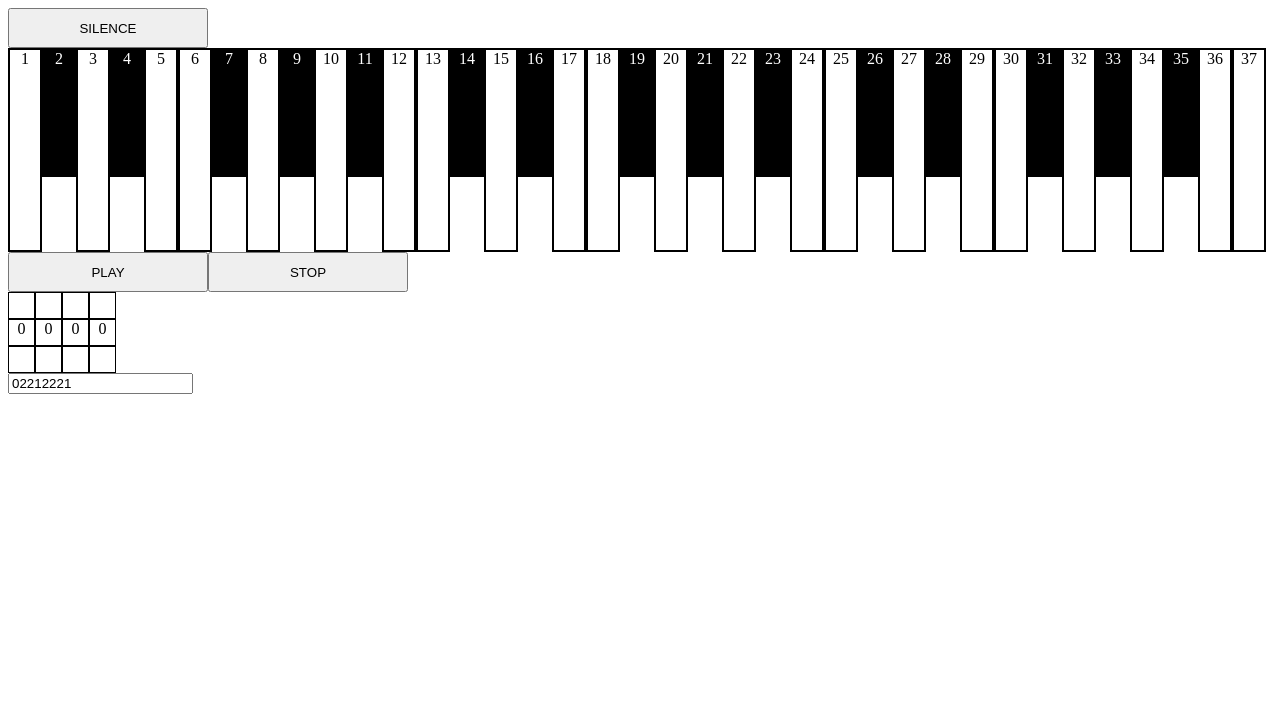
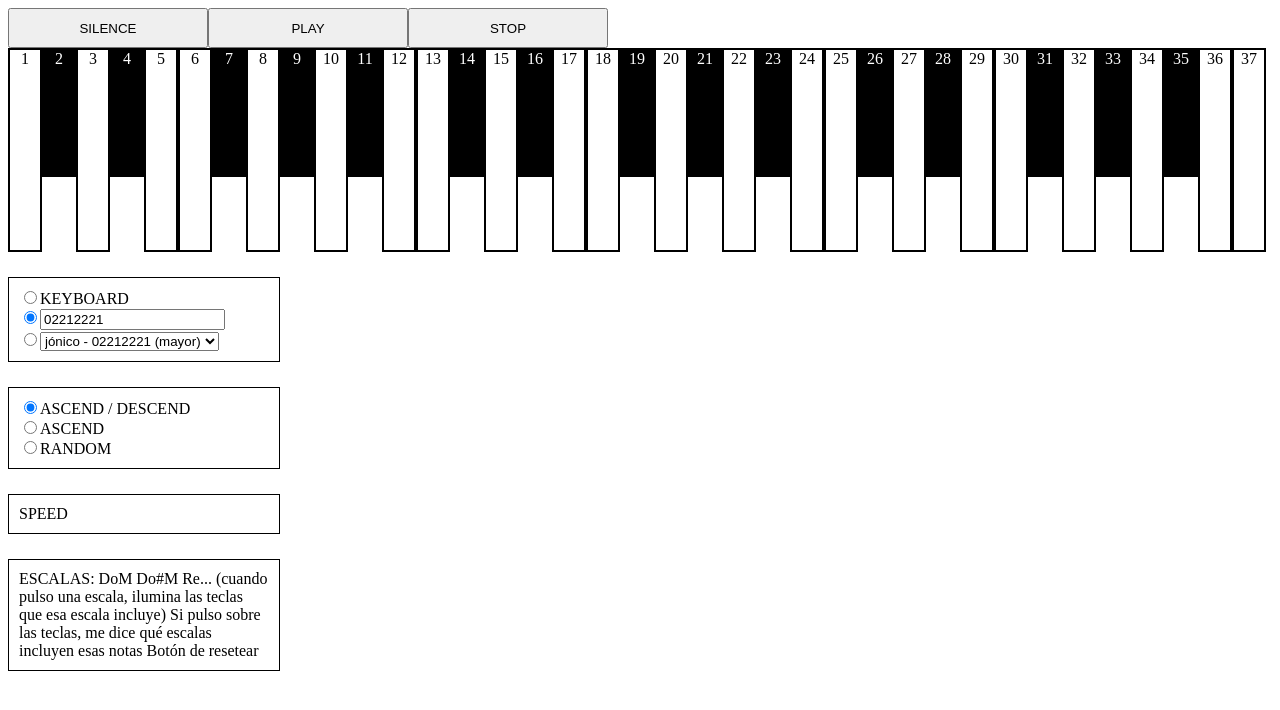
Before and after one commit to JosepConejero/escales, a React (Create React App) app: page / in a window 1280 px wide. Shown: the top 710 px of the page. Built offline with nearby package versions, Linux system fonts and the light colour scheme; no server answers.

Commit message:
Added modusReducer and its actionTypes

```diff
--- a/src/App.js
+++ b/src/App.js
@@ -14,6 +14,13 @@ const Container = styled.div`
 const Button = styled.button`
   width: 200px;
   height: 40px;
+`;
+
+const MarkDiv = styled.div`
+  margin-top: 25px;
+  border: solid black 1px;
+  width: 250px;
+  padding: 10px;
 `;
 
 const notes = [
@@ -84,31 +91,6 @@ const stopNotes = () => {
 //111111111111
 //11111111112 -
 
-//let arpeggio = [];
-
-/* const obtainSequence = (initialIntervals) => {
-  let globalSum = 0;
-  let leftToRightSequence = initialIntervals.map((item) => {
-    globalSum += item;
-    return globalSum;
-  });
-  let complete = [
-    ...leftToRightSequence,
-    ...leftToRightSequence.reverse().slice(1, -1),
-  ];
-
-  console.log("entra en obtainSequence: ", complete);
-  return complete;
-}; */
-
-/* const playArpeggio = () => {
-  keySounds.forEach((sound) => {
-    sound.play();
-  });
-}; */
-
-console.log("ejecuta el cuerpo del componente pero fuera de App");
-
 function App() {
   const arpeggioSequence = useSelector((state) => state.arpeggioData);
   const [nIntervId, setnIntervId] = useState();
@@ -117,34 +99,79 @@ function App() {
   const playArrayNotes = () => {
     keySounds[arpeggioSequence[order]].play();
     order >= arpeggioSequence.length - 1 ? (order = 0) : order++;
-    console.log("entra en playArrayNotes");
-    console.log(arpeggioSequence);
   };
 
   const playSequence = () => {
     setnIntervId(setInterval(playArrayNotes, 500));
-    console.log("entra en playSequence");
   };
 
   const stopSequence = () => {
     clearInterval(nIntervId);
     order = 0;
-    console.log("entra en stopSequence");
   };
 
   console.log("entra dentro de App");
   return (
     <>
       <Button onClick={stopNotes}>SILENCE</Button>
+      <Button onClick={playSequence}>PLAY</Button>
+      <Button onClick={stopSequence}>STOP</Button>
       <Container className="App">
         {keySounds.map((item, index) => (
           <Key key={index} note={index + 1} keySound={keySounds[index]} />
         ))}
       </Container>
-      <Button onClick={playSequence}>PLAY</Button>
-      <Button onClick={stopSequence}>STOP</Button>
-      <DigitList></DigitList>
-      <InputScale></InputScale>
+      <form name="scales">
+        <MarkDiv>
+          <div>
+            {" "}
+            <input type="radio" name="keyboard"></input>
+            <label>KEYBOARD</label>
+          </div>
+          <div>
+            <input type="radio" name="keyboard" defaultChecked></input>
+            <InputScale></InputScale>
+          </div>
+          <div>
+            <input type="radio" name="keyboard"></input>
+            <select id="slcAutos">
+              <option value="jónico">jónico - 02212221 (mayor)</option>
+              <option value="dórico">dórico - 02122212</option>
+              <option value="frigio">frigio - 01222122</option>
+              <option value="lidio">lidio - 02221221</option>
+              <option value="mixolidio">mixolidio - 02212212</option>
+              <option value="eólico">eólico - 02122122 (menor)</option>
+              <option value="locrio">locrio - 01221222</option>
+              <option value="raruna1">012121212</option>
+              <option value="raruna2">02121222</option>
+            </select>
+          </div>
+        </MarkDiv>
+      </form>
+
+      <form name="arpeggios">
+        <MarkDiv>
+          <div>
+            {" "}
+            <input type="radio" name="arpeg" defaultChecked></input>
+            <label>ASCEND / DESCEND</label>
+          </div>
+          <div>
+            <input type="radio" name="arpeg"></input>
+            <label>ASCEND</label>
+          </div>
+          <div>
+            <input type="radio" name="arpeg"></input>
+            <label>RANDOM</label>
+          </div>
+        </MarkDiv>
+      </form>
+      <MarkDiv>SPEED</MarkDiv>
+      <MarkDiv>
+        ESCALAS: DoM Do#M Re... (cuando pulso una escala, ilumina las teclas que
+        esa escala incluye) Si pulso sobre las teclas, me dice qué escalas
+        incluyen esas notas Botón de resetear
+      </MarkDiv>
     </>
   );
 }
--- a/src/redux/actions/actionTypes/actionTypes.js
+++ b/src/redux/actions/actionTypes/actionTypes.js
@@ -1,6 +1,9 @@
 const actionTypes = {
   updateSequence: "update-sequence",
   updateArpeggio: "update-arpeggio",
+  setModusToKeyboard: "set-modus-to-keyboard",
+  setModusToSequence: "set-modus-to-sequence",
+  setModusToList: "set-modus-to-list",
 };
 
 export default actionTypes;
--- a/src/redux/actions/actionsCreator/actionsCreator.js
+++ b/src/redux/actions/actionsCreator/actionsCreator.js
@@ -9,3 +9,18 @@ export const updateArpeggioAction = (arpeggio) => ({
   type: actionTypes.updateArpeggio,
   arpeggio,
 });
+
+export const setModusToKeyboardAction = (modus) => ({
+  type: actionTypes.setModusToKeyboard,
+  modus,
+});
+
+export const setModusToSequenceAction = (modus) => ({
+  type: actionTypes.setModusToSequence,
+  modus,
+});
+
+export const setModusToListAction = (modus) => ({
+  type: actionTypes.setModusToList,
+  modus,
+});
--- a/src/redux/reducers/index.js
+++ b/src/redux/reducers/index.js
@@ -1,10 +1,12 @@
 import { combineReducers } from "redux";
 import sequenceReducer from "./sequenceReducer";
 import arpeggioReducer from "./arpeggioReducer";
+import modusReducer from "./modusReducer";
 
 const rootReducer = combineReducers({
   sequenceData: sequenceReducer,
   arpeggioData: arpeggioReducer,
+  modusData: modusReducer,
 });
 
 export default rootReducer;
--- /dev/null
+++ b/src/redux/reducers/modusReducer.js
@@ -0,0 +1,21 @@
+import actionTypes from "../actions/actionTypes/actionTypes";
+
+const modusReducer = (modus = "", action = {}) => {
+  let newModusState;
+  switch (action.type) {
+    case actionTypes.setModusToKeyboard:
+      newModusState = "keyboard";
+      break;
+    case actionTypes.setModusToSequence:
+      newModusState = "sequence";
+      break;
+    case actionTypes.setModusToList:
+      newModusState = "list";
+      break;
+    default:
+      newModusState = "sequence";
+  }
+  return newModusState;
+};
+
+export default modusReducer;
```
